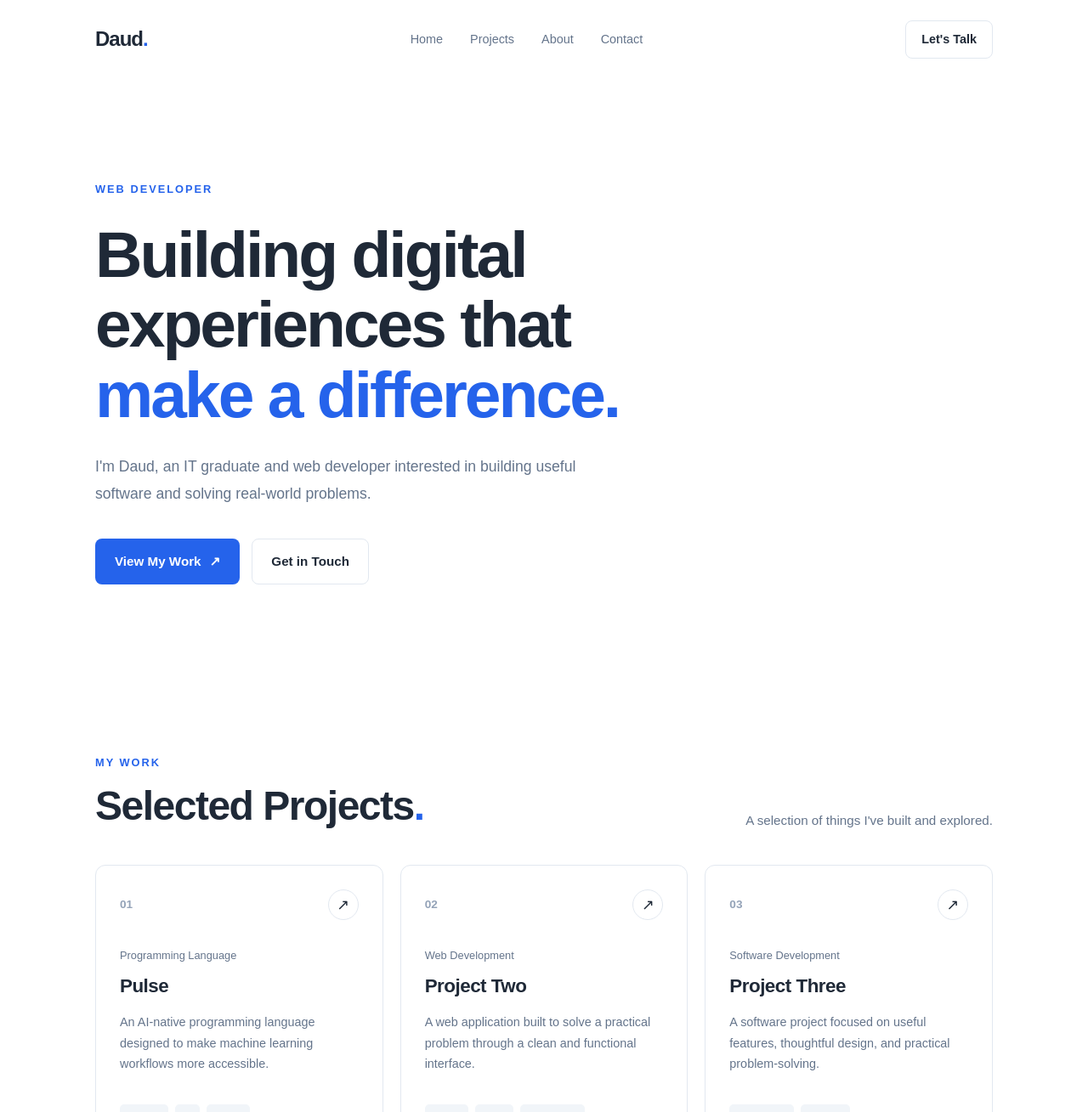
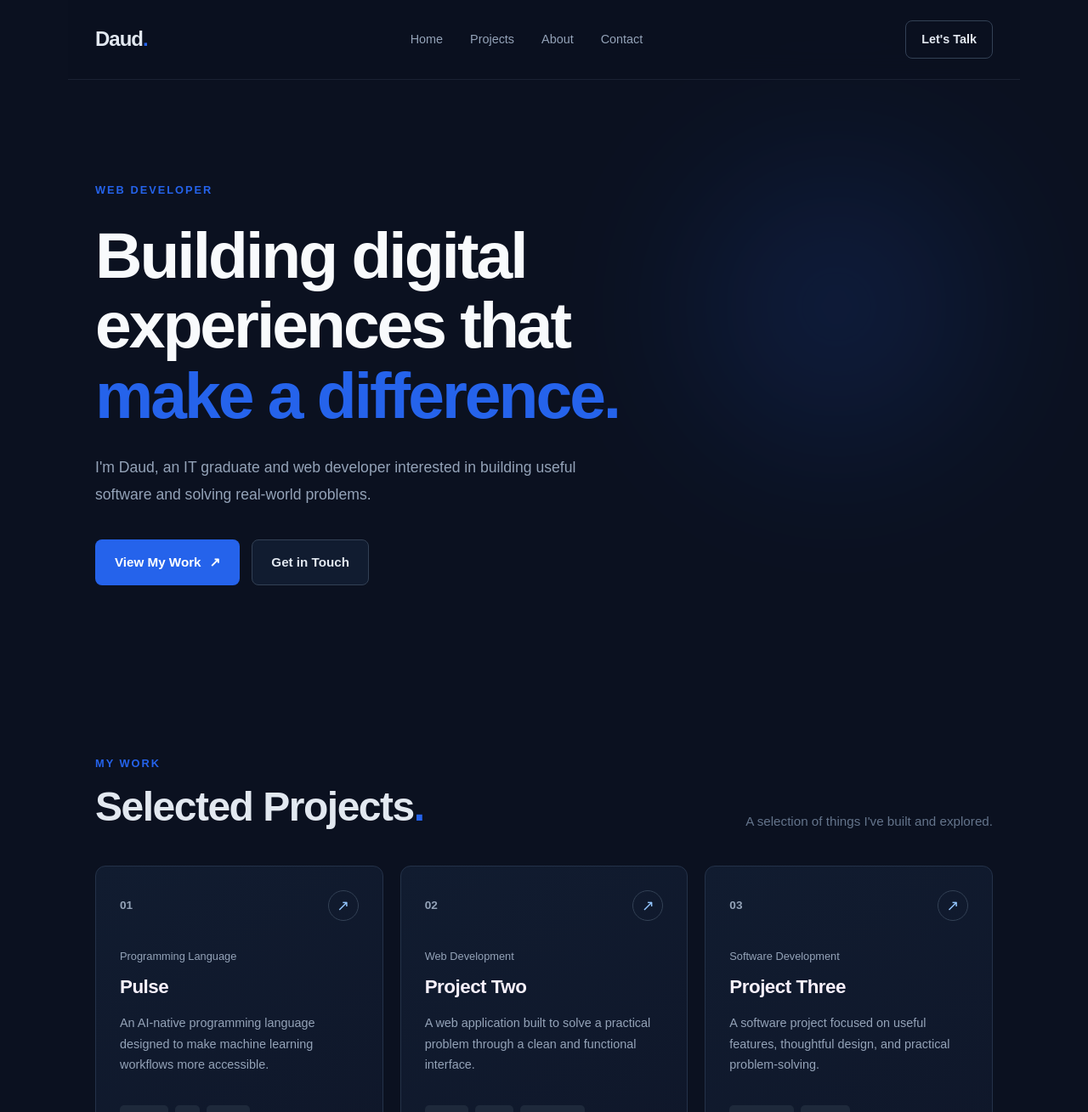
Before and after one commit to david-ptrk/Portfolio, a React app: page / in a window 1280 px wide. Shown: the top 1309 px of the page at 85% size. Built offline with nearby package versions, Linux system fonts and the light colour scheme; the HTML template or start-up script is replaced by a standard one.

Commit message:
style: theme changed

```diff
--- a/src/App.css
+++ b/src/App.css
@@ -543,3 +543,144 @@
         letter-spacing: -1px;
     }
 }
+
+/* Visual theme */
+.navbar {
+    position: sticky;
+    top: 0;
+    z-index: 10;
+    background: rgb(11 17 32 / 85%);
+    backdrop-filter: blur(16px);
+    border-bottom: 1px solid rgb(148 163 184 / 12%);
+}
+
+.navbar-links a {
+    color: #94a3b8;
+}
+
+.navbar-cta {
+    border-color: #334155;
+    color: #e2e8f0;
+}
+
+.navbar-cta:hover {
+    background-color: #1e293b;
+}
+
+/* Hero visual styling */
+.hero {
+    position: relative;
+    isolation: isolate;
+}
+
+.hero::before {
+    content: "";
+    position: absolute;
+    z-index: -1;
+    top: 15%;
+    right: 5%;
+    width: 320px;
+    height: 320px;
+    border-radius: 50%;
+    background: #2563eb;
+    opacity: 0.15;
+    filter: blur(100px);
+    pointer-events: none;
+}
+
+.hero h1 {
+    color: #f8fafc;
+}
+
+.hero-description {
+    color: #94a3b8;
+}
+
+.button-secondary {
+    color: #e2e8f0;
+    background-color: #111c30;
+    border-color: #334155;
+}
+
+.button-secondary:hover {
+    background-color: #1e293b;
+}
+
+/* Project card theme */
+.project-card {
+    background: linear-gradient(145deg, #111c30, #0f172a);
+    border-color: #243249;
+}
+
+.project-card:hover {
+    border-color: #3b82f6;
+    box-shadow: 0 16px 40px rgb(0 0 0 / 25%);
+}
+
+.project-card h3 {
+    color: #f8f1fc;
+}
+
+.project-description, .project-category {
+    color: #94a3b8;
+}
+
+.project-link {
+    border-color: #334155;
+    color: #93c5fd;
+}
+
+.project-technologies span {
+    background-color: #1e293b;
+    color: #bfdbfe;
+}
+
+/* About section theme */
+.about {
+    background: linear-gradient(135deg, #111c30, #0d1526);
+    border-top: 1px solid #1e293b;
+    border-bottom: 1px solid #1e293b;
+}
+
+.about-heading h2 {
+    color: #f8fafc;
+}
+
+.about-content > p {
+    color: #a5b4c7;
+}
+
+.about-content h3 {
+    color: #e2e8f0;
+}
+
+.about-skills span {
+    background-color: #172338;
+    border-color: #334155;
+    color: #cbd5e1;
+}
+
+/* Contact and footer theme */
+.contact h2 {
+    color: #f8fafc;
+}
+
+.contact-description {
+    color: #94a3b8;
+}
+
+.footer {
+    border-top-color: #243249;
+}
+
+.footer-logo {
+    color: #f8fafc;
+}
+
+.footer > p, .footer-github {
+    color: #94a3b8;
+}
+
+.footer-copyright {
+    border-top-color: #1e293b;
+}
--- a/src/index.css
+++ b/src/index.css
@@ -11,8 +11,10 @@ html {
 body {
   font-family: Arial, Helvetica, sans-serif;
   line-height: 1.6;
-  color: #1f2937;
-  background-color: #ffffff;
+  /* color: #1f2937;
+  background-color: #ffffff; */
+  color: #e2e8f0;
+  background-color: #0b1120;
 }
 
 a {
```
